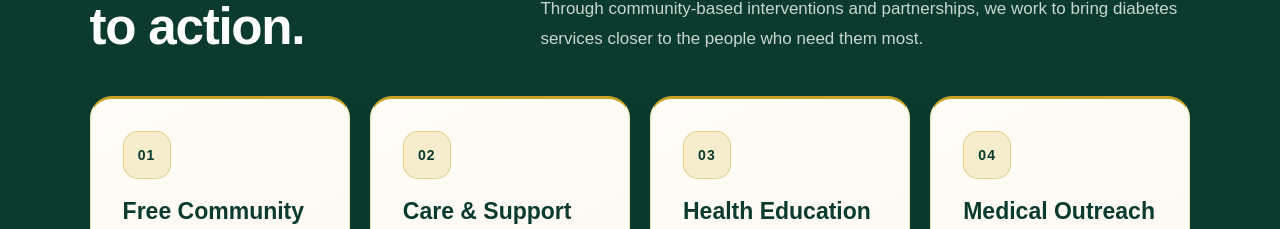
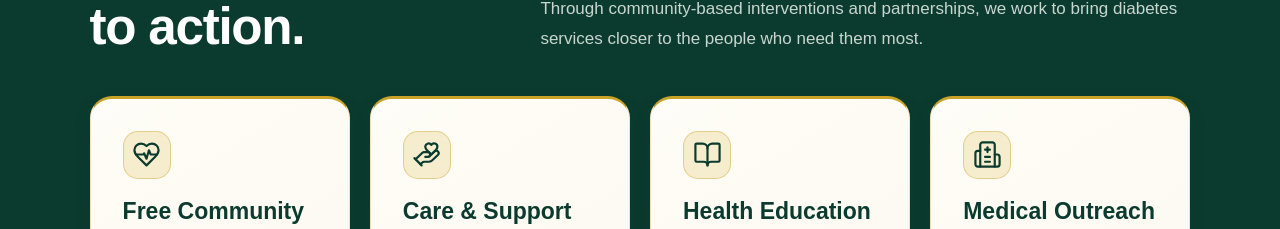
Before and after one commit to AkongShadrach/SUDF-website, a Next.js app: page / in a window 1280 px wide. Shown: the part 3552-3781 px from the top of the page. Built offline with nearby package versions, Linux system fonts and the light colour scheme.

Commit message:
Replace programme sequence numbers with Lucide icons

```diff
--- a/app/page.tsx
+++ b/app/page.tsx
@@ -1,5 +1,5 @@
 import ObjectiveReveal from "../components/ObjectiveReveal";
-import { Activity, HeartHandshake, UsersRound } from "lucide-react";
+import { Activity, BookOpen, HandHeart, HeartHandshake, HeartPulse, Hospital, UsersRound } from "lucide-react";
 import SiteHeader from "../components/SiteHeader";
 
 const programs = [
@@ -147,7 +147,12 @@ export default function Home() {
         <div className="program-grid">
           {programs.map((program) => (
             <article className="program-card" key={program.number}>
-              <span>{program.number}</span>
+              <span className={`program-icon program-icon-${program.number}`} aria-hidden="true">
+                {program.number === "01" ? <HeartPulse size={29} strokeWidth={1.8} /> :
+                 program.number === "02" ? <HandHeart size={29} strokeWidth={1.8} /> :
+                 program.number === "03" ? <BookOpen size={29} strokeWidth={1.8} /> :
+                 <Hospital size={29} strokeWidth={1.8} />}
+              </span>
               <h3>{program.title}</h3>
               <p>{program.text}</p>
             </article>
```
